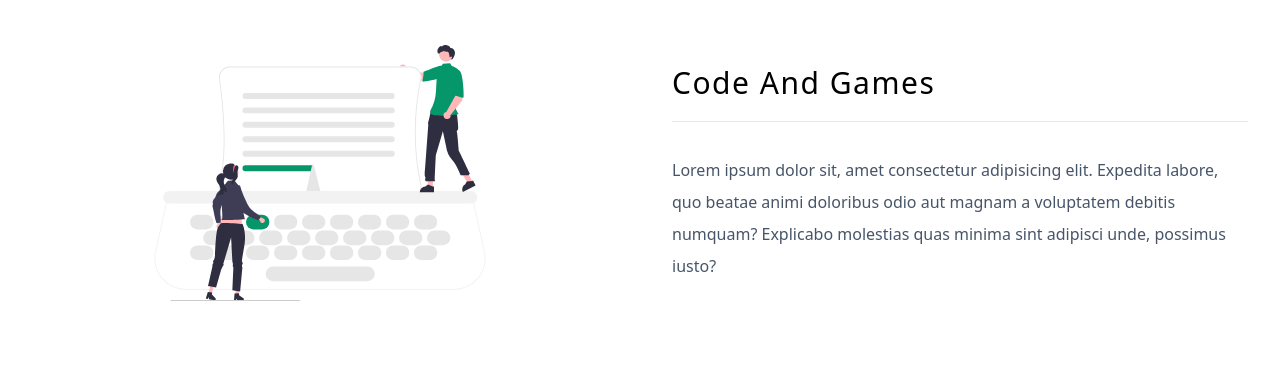
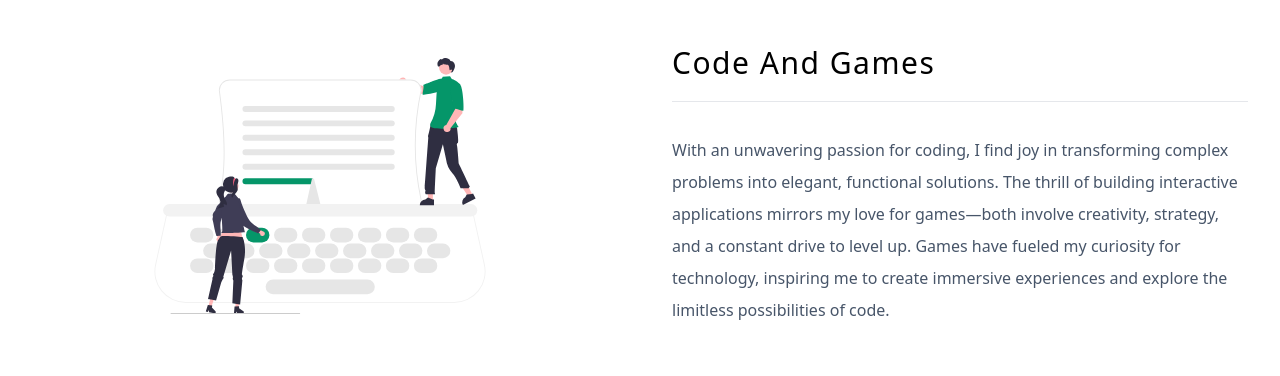
Before and after one commit to HugoAFlorentino/portfolio, a React app: page / in a window 1280 px wide. Shown: the part 1700-2076 px from the top of the page. Built offline with nearby package versions, Linux system fonts and the light colour scheme; the HTML template or start-up script is replaced by a standard one.

Commit message:
about text change

```diff
--- a/src/components/About.jsx
+++ b/src/components/About.jsx
@@ -13,10 +13,13 @@ const About = () => {
         <article>
           <SectionTitle text="code and games" />
           <p className="text-slate-600 mt-8 leading-loose">
-            Lorem ipsum dolor sit, amet consectetur adipisicing elit. Expedita
-            labore, quo beatae animi doloribus odio aut magnam a voluptatem
-            debitis numquam? Explicabo molestias quas minima sint adipisci unde,
-            possimus iusto?
+            With an unwavering passion for coding, I find joy in transforming
+            complex problems into elegant, functional solutions. The thrill of
+            building interactive applications mirrors my love for games—both
+            involve creativity, strategy, and a constant drive to level up.
+            Games have fueled my curiosity for technology, inspiring me to
+            create immersive experiences and explore the limitless possibilities
+            of code.
           </p>
         </article>
       </div>
```
